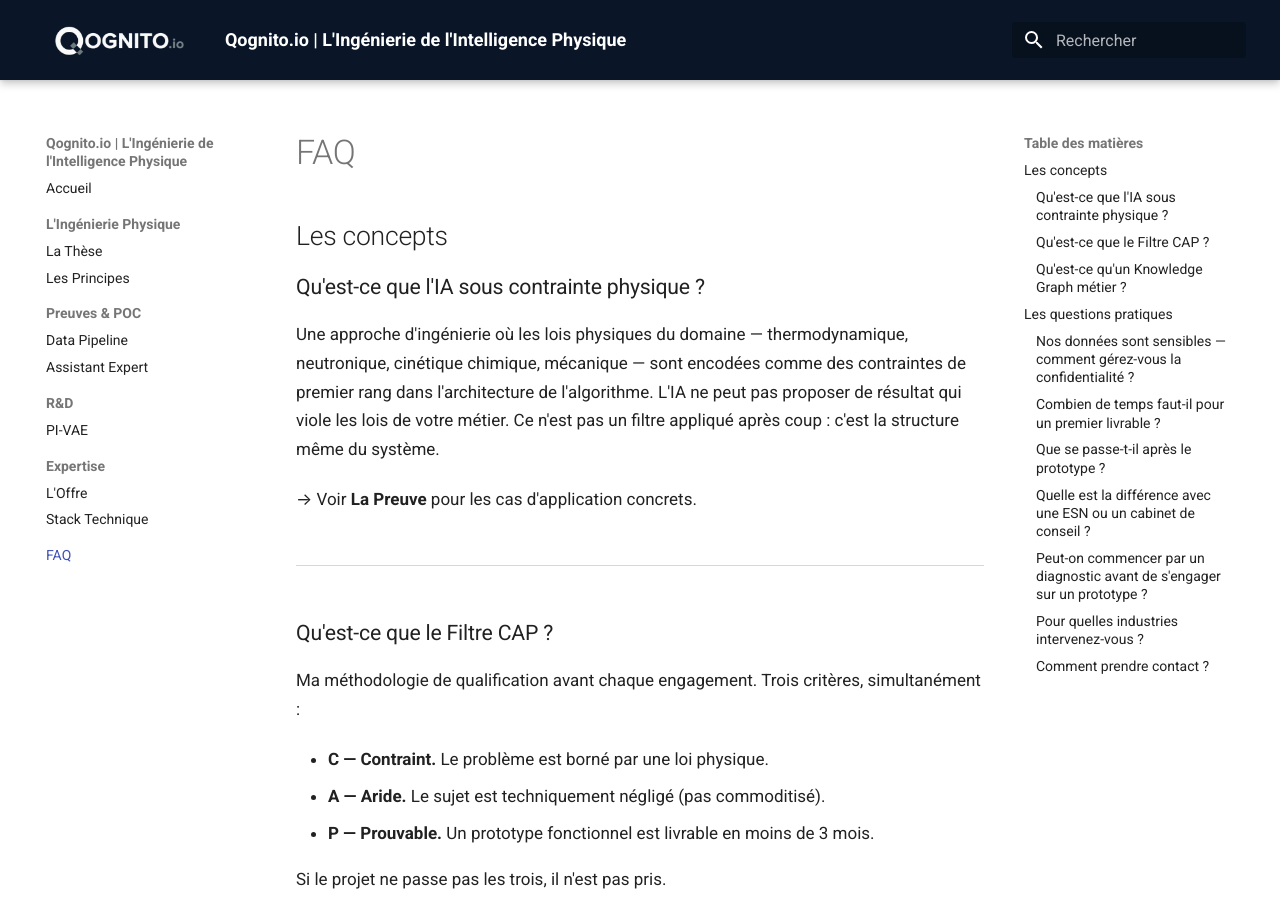
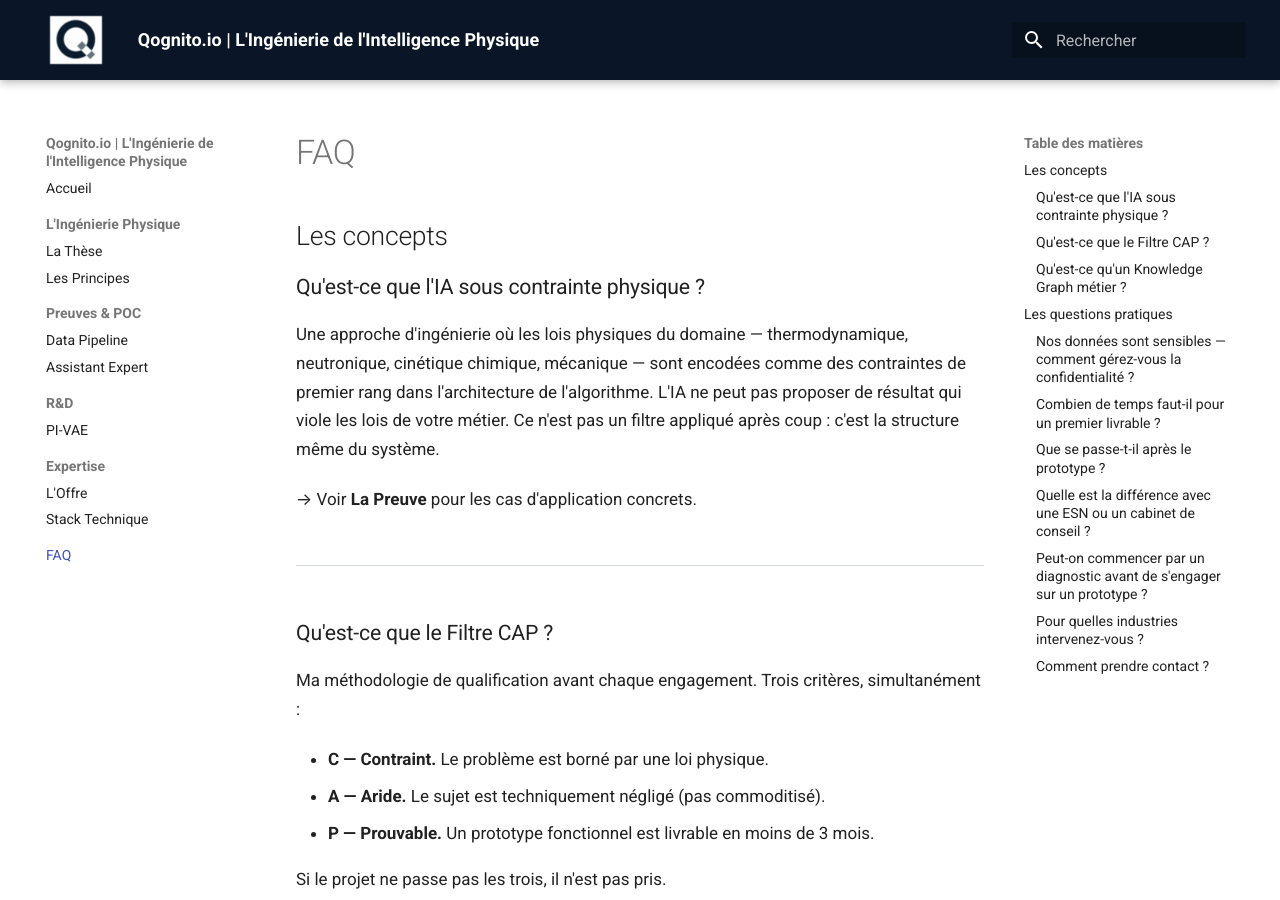
Before and after one commit to nucorg/qognito-site, an MkDocs documentation site: the page built from docs/faq.md, in a window 1280 px wide and 900 px high. Built offline with MkDocs 1.6.1 and Material for MkDocs 9.7.7, drawn with Linux system fonts in a browser that asks for light colours.

Commit message:
Update mkdocs.yml

```diff
--- a/mkdocs.yml
+++ b/mkdocs.yml
@@ -9,8 +9,8 @@ theme:
   name: material
   custom_dir: overrides
   language: fr
-  logo: assets/Qognito_entier_blanc_transp3.png
-  favicon: assets/favicon.png
+  logo: assets/Qognito_lettre_entier.png
+  favicon: assets/Qognito_lettre_entier.png
   palette:
     # Mode sombre (Navy Qognito)
     - media: "(prefers-color-scheme: dark)"
```
